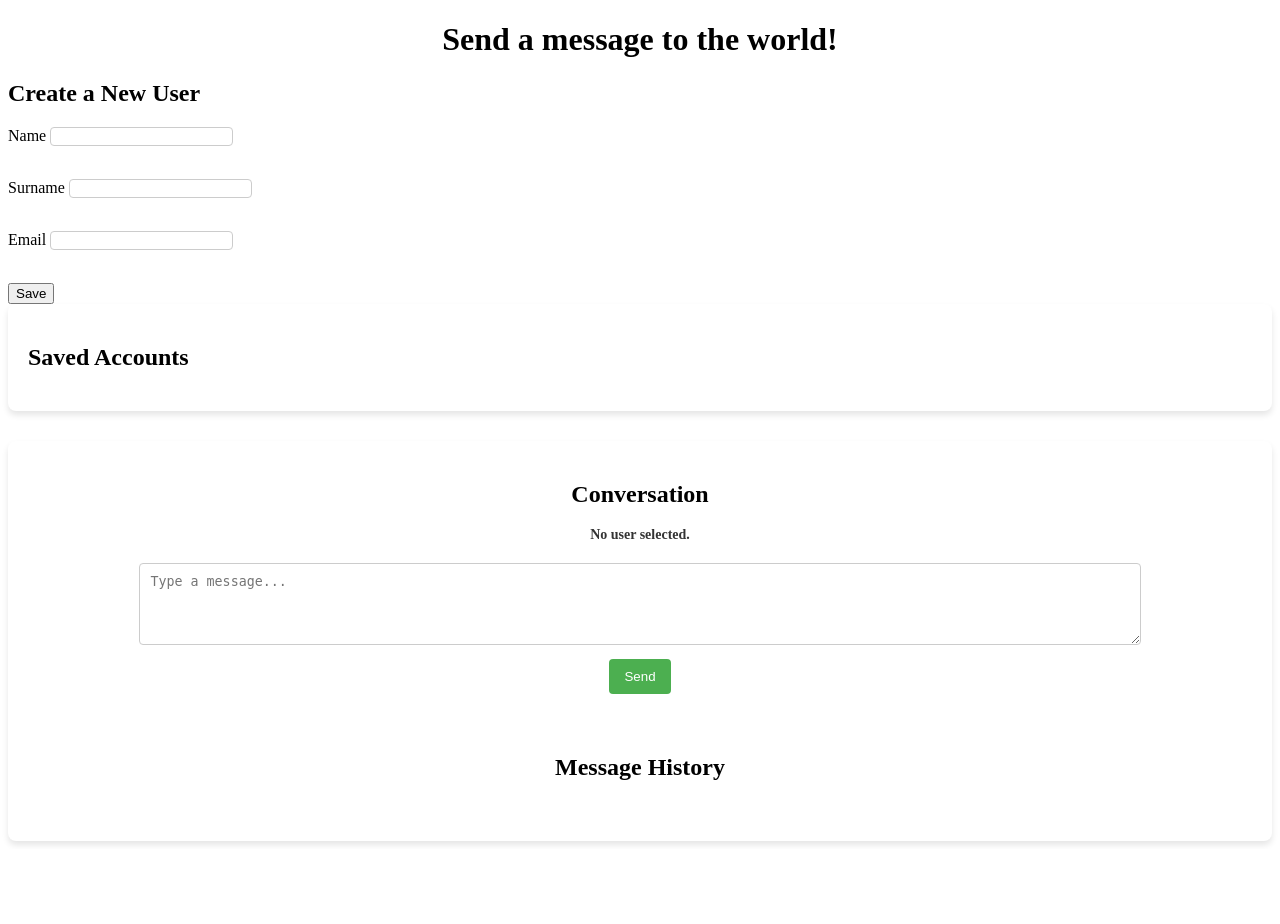
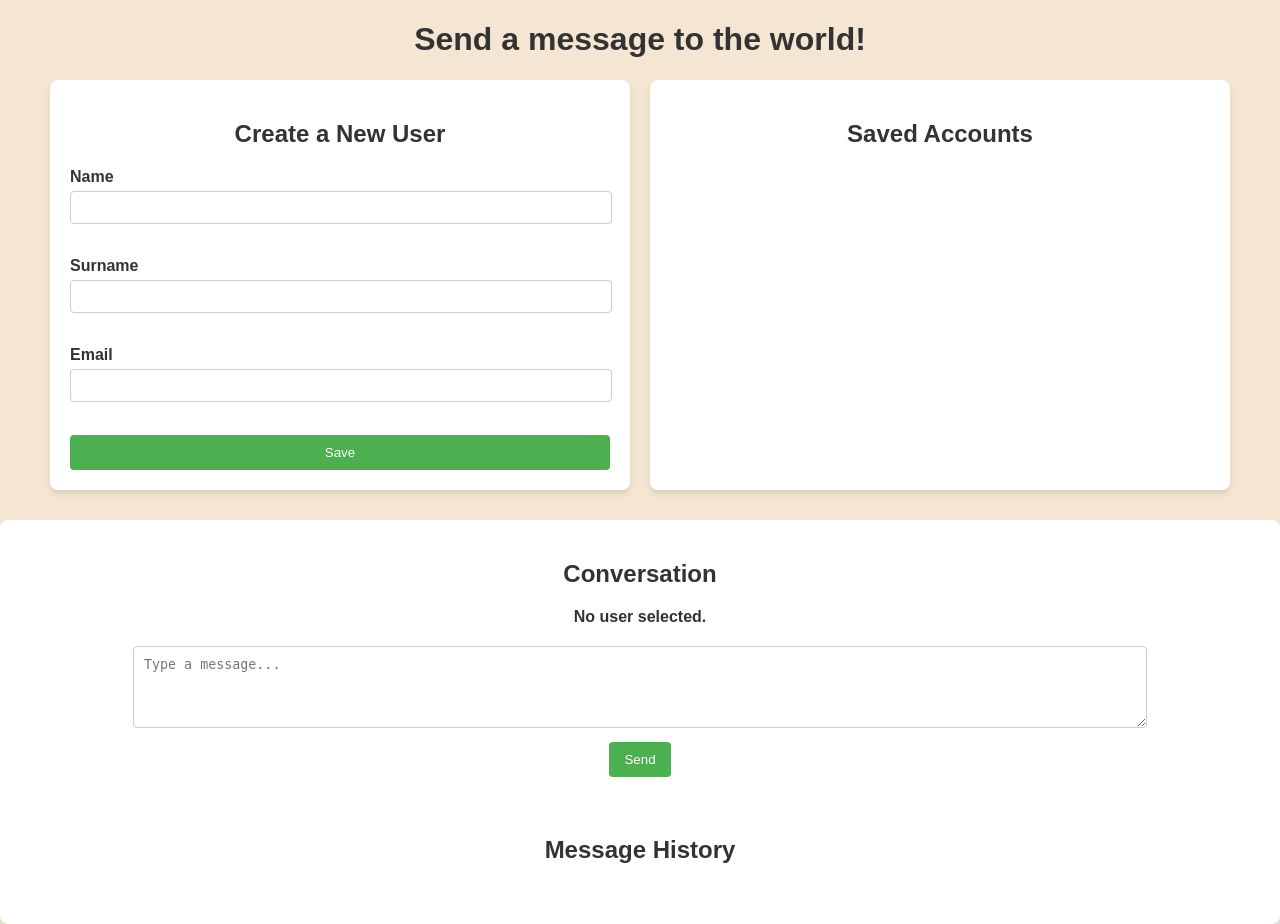
Before and after one commit to BalbiL/Devops_Project, a Flask app: page / in a window 1280 px wide. Before the commit the page ends 845 px from the top, so only its background shows below. Run offline with Flask 3, Linux system fonts and the light colour scheme; data that the repository does not hold is empty.

Commit message:
Oubli de commit de la stylesheet

```diff
--- a/WebApp/static/stylesheet.css
+++ b/WebApp/static/stylesheet.css
@@ -1,22 +1,3 @@
-<<<<<<< HEAD
-/* styles.css */
-
-/* Global font style */
-body {
-    font-family: Arial, sans-serif;
-    background-color: #f7f9fc;
-    color: #333;
-    margin: 0;
-    padding: 0;
-    display: flex;
-    justify-content: center;
-    align-items: center;
-    height: 100vh;
-}
-
-/* Center the form */
-form {
-=======
 /* Global font style */
 body {
     font-family: Arial, sans-serif;
@@ -43,17 +24,10 @@ h2 {
 .create-user-form {
     flex: 1;
     margin-right: 20px;
->>>>>>> elise
     background: #fff;
     padding: 20px;
     border-radius: 8px;
     box-shadow: 0 4px 6px rgba(0, 0, 0, 0.1);
-<<<<<<< HEAD
-    width: 300px;
-}
-
-/* Form inputs styling */
-=======
 }
 
 /* Saved Accounts Styling */
@@ -66,7 +40,6 @@ h2 {
 }
 
 /* Form Inputs Styling */
->>>>>>> elise
 form label {
     font-weight: bold;
     margin-bottom: 5px;
@@ -74,21 +47,13 @@ form label {
 }
 
 form input {
-<<<<<<< HEAD
-    width: 100%;
-=======
     width: 97%;
->>>>>>> elise
     padding: 8px;
     margin-bottom: 15px;
     border: 1px solid #ccc;
     border-radius: 4px;
 }
 
-<<<<<<< HEAD
-/* Submit button styling */
-=======
->>>>>>> elise
 form button {
     background-color: #4CAF50;
     color: white;
@@ -96,19 +61,6 @@ form button {
     border: none;
     border-radius: 4px;
     cursor: pointer;
-<<<<<<< HEAD
-}
-
-form button:hover {
-    background-color: #45a049;
-}
-
-/* Error message styling */
-p {
-    text-align: center;
-    font-size: 14px;
-}
-=======
     width: 100%;
 }
 
@@ -230,4 +182,3 @@ form button:hover {
     margin-bottom: 10px;
     background-color: #f9f9f9;
 }
->>>>>>> elise
```
